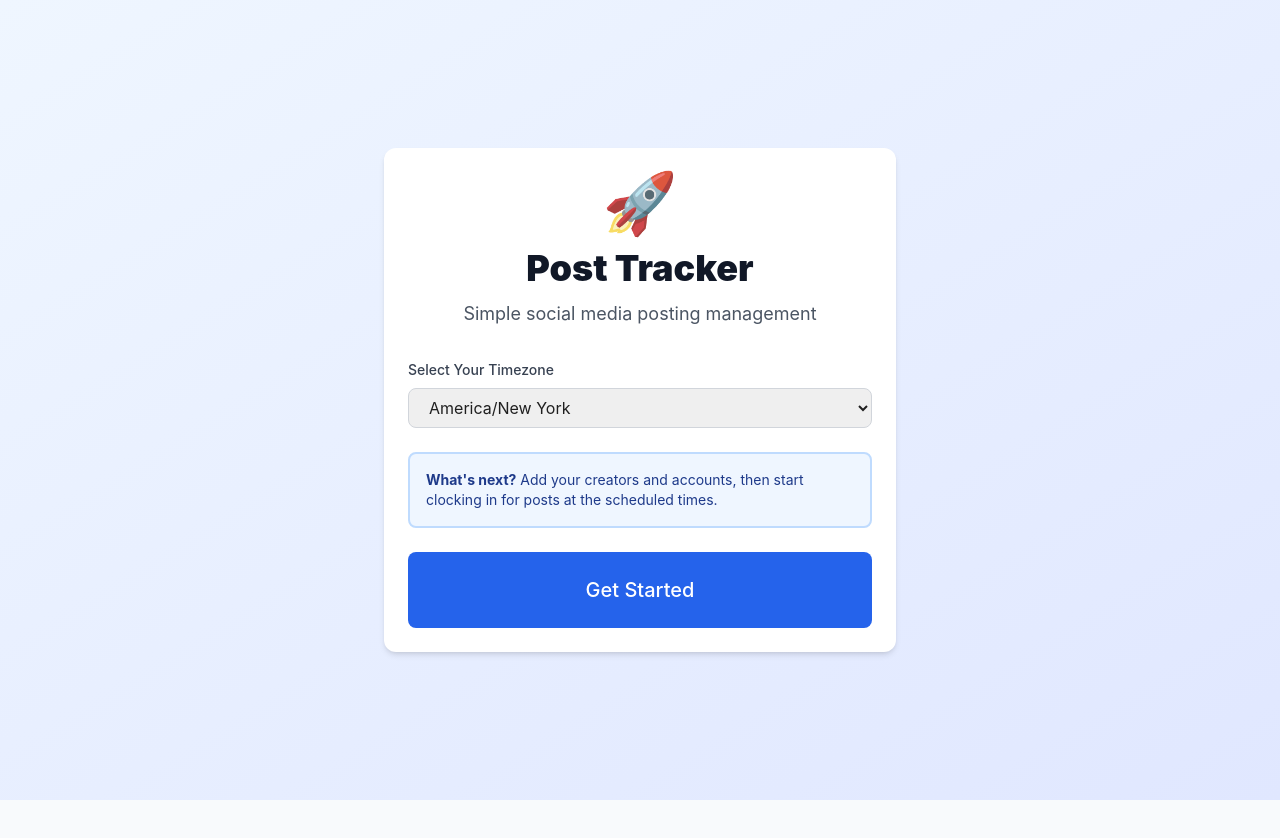
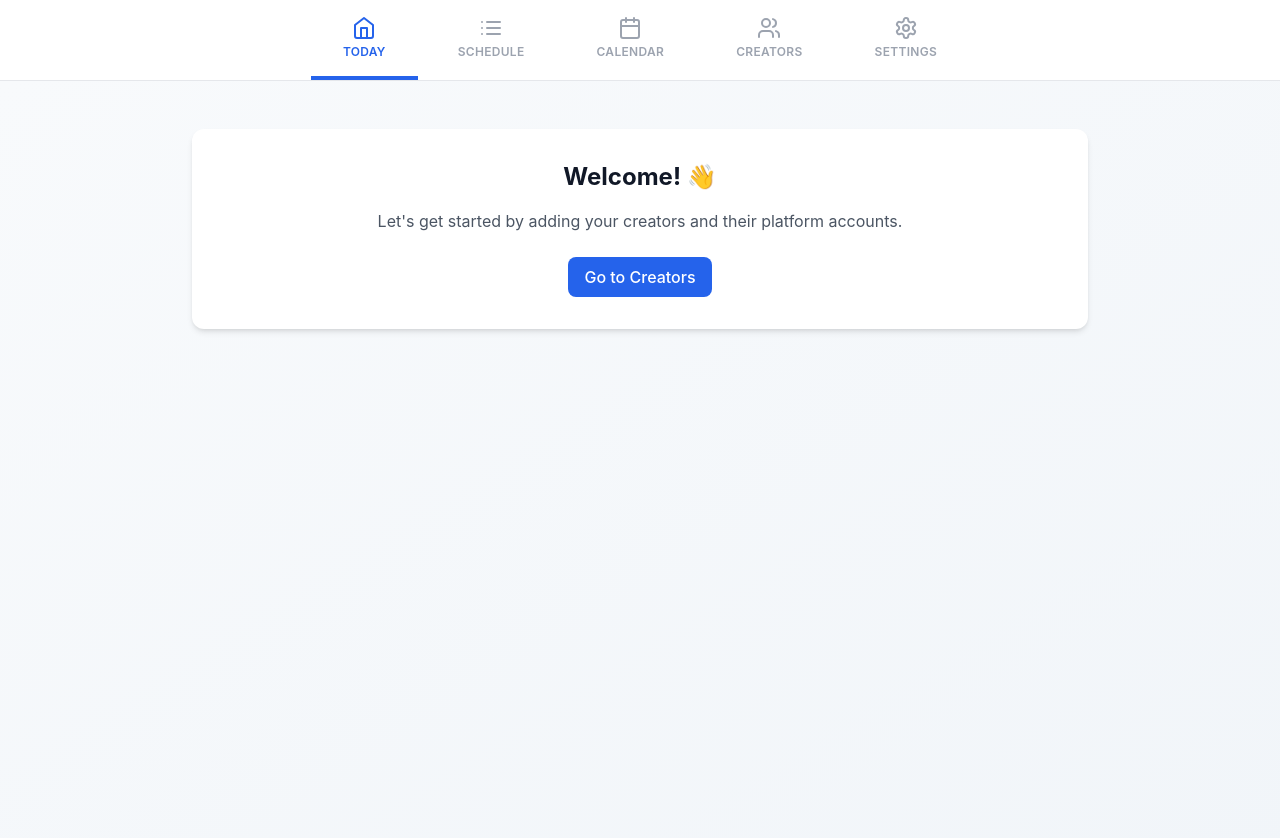
Before and after one commit to gigageek101/SocialPostTrackingWebsite, a React (Vite) app: page / in a window 1280 px wide. Shown: the top 838 px of the page. Before the commit the page ends 800 px from the top, so only its background shows below. Built offline with nearby package versions, Linux system fonts and the light colour scheme.

Commit message:
Auto-detect timezone and standardize to US Time + User's Local Time

```diff
--- a/src/components/screens/CreatorsScreen.tsx
+++ b/src/components/screens/CreatorsScreen.tsx
@@ -7,7 +7,6 @@ import { Select } from '../ui/Select';
 import { PlatformIcon } from '../ui/PlatformIcon';
 import { Plus, Trash2, User } from 'lucide-react';
 import { useApp } from '../../context/AppContext';
-import { COMMON_TIMEZONES } from '../../utils/timezone';
 import { DEFAULT_CREATOR_TIMEZONE, PLATFORM_NAMES } from '../../constants/platforms';
 import { Platform } from '../../types';
 
@@ -61,11 +60,6 @@ export function CreatorsScreen() {
     setAccountProfileLink('');
     setShowAccountModal(false);
   };
-
-  const timezoneOptions = COMMON_TIMEZONES.map((tz) => ({
-    value: tz,
-    label: tz.replace(/_/g, ' '),
-  }));
 
   const platformOptions = Object.entries(PLATFORM_NAMES).map(([value, label]) => ({
     value,
@@ -234,16 +228,10 @@ export function CreatorsScreen() {
             onChange={(e) => setCreatorName(e.target.value)}
           />
 
-          <Select
-            label="Creator Timezone"
-            options={timezoneOptions}
-            value={creatorTimezone}
-            onChange={(e) => setCreatorTimezone(e.target.value)}
-          />
-
           <div className="bg-blue-50 border border-blue-200 rounded-lg p-3">
             <p className="text-sm text-blue-900">
-              Default timezone is Chicago (CT). This is used for Instagram and Facebook posting times.
+              <strong>📍 All times use US Central Time</strong><br/>
+              Your local time is automatically detected and displayed alongside US time.
             </p>
           </div>
 
--- a/src/components/screens/OnboardingScreen.tsx
+++ b/src/components/screens/OnboardingScreen.tsx
@@ -1,54 +1,28 @@
-import { useState } from 'react';
-import { Button } from '../ui/Button';
-import { Select } from '../ui/Select';
+import { useEffect } from 'react';
 import { Card } from '../ui/Card';
 import { useApp } from '../../context/AppContext';
-import { COMMON_TIMEZONES } from '../../utils/timezone';
 import { getBrowserTimezone } from '../../utils/helpers';
 
 export function OnboardingScreen() {
   const { completeOnboarding } = useApp();
-  const [timezone, setTimezone] = useState(getBrowserTimezone());
 
-  const handleStart = () => {
-    completeOnboarding(timezone, false);
-  };
-
-  const timezoneOptions = COMMON_TIMEZONES.map((tz) => ({
-    value: tz,
-    label: tz.replace(/_/g, ' '),
-  }));
+  useEffect(() => {
+    // Auto-detect timezone and start automatically
+    const detectedTimezone = getBrowserTimezone();
+    completeOnboarding(detectedTimezone, false);
+  }, [completeOnboarding]);
 
   return (
     <div className="min-h-screen bg-gradient-to-br from-blue-50 to-indigo-100 flex items-center justify-center p-4">
       <Card className="max-w-lg w-full shadow-2xl">
-        <div className="text-center mb-8">
-          <div className="text-6xl mb-4">🚀</div>
+        <div className="text-center">
+          <div className="text-6xl mb-4 animate-pulse">🚀</div>
           <h1 className="text-4xl font-black text-gray-900 mb-3">
-            Post Tracker
+            Setting Up...
           </h1>
           <p className="text-lg text-gray-600">
-            Simple social media posting management
+            Detecting your timezone and initializing
           </p>
-        </div>
-
-        <div className="space-y-6">
-          <Select
-            label="Select Your Timezone"
-            options={timezoneOptions}
-            value={timezone}
-            onChange={(e) => setTimezone(e.target.value)}
-          />
-
-          <div className="bg-blue-50 border-2 border-blue-200 rounded-lg p-4">
-            <p className="text-sm text-blue-900">
-              <strong>What's next?</strong> Add your creators and accounts, then start clocking in for posts at the scheduled times.
-            </p>
-          </div>
-
-          <Button onClick={handleStart} fullWidth size="lg" className="text-xl py-6">
-            Get Started
-          </Button>
         </div>
       </Card>
     </div>
--- a/src/components/screens/ScheduleOverviewScreen.tsx
+++ b/src/components/screens/ScheduleOverviewScreen.tsx
@@ -234,11 +234,11 @@ export function ScheduleOverviewScreen() {
                   {/* Times Display */}
                   <div className="grid grid-cols-2 gap-4 mb-6">
                     <div className="p-4 bg-gradient-to-br from-purple-50 to-purple-100 rounded-xl">
-                      <div className="text-xs text-purple-600 font-semibold mb-1">Creator Time</div>
+                      <div className="text-xs text-purple-600 font-semibold mb-1">US Time</div>
                       <div className="text-3xl font-black text-purple-900">
                         {nextRecommendation.recommendedTimeCreatorTZ}
                       </div>
-                      <div className="text-xs text-purple-600 mt-1">{creator.timezone.split('/')[1]}</div>
+                      <div className="text-xs text-purple-600 mt-1">Central Time</div>
                     </div>
                     <div className="p-4 bg-gradient-to-br from-green-50 to-green-100 rounded-xl">
                       <div className="text-xs text-green-600 font-semibold mb-1">Your Time</div>
--- a/src/constants/platforms.ts
+++ b/src/constants/platforms.ts
@@ -2,7 +2,8 @@ import { Platform, PlatformChecklistTemplate } from '../types';
 
 // Bangkok timezone base times (UTC+7)
 export const BANGKOK_TIMEZONE = 'Asia/Bangkok';
-export const DEFAULT_CREATOR_TIMEZONE = 'America/Chicago';
+export const DEFAULT_CREATOR_TIMEZONE = 'America/Chicago'; // US Central Time
+export const US_TIMEZONE = 'America/Chicago'; // All creators use US time
 
 export const PLATFORM_BASE_TIMES = {
   tiktok: ['05:00', '07:00', '09:00', '16:00', '18:00', '20:00'],
--- a/src/utils/dynamicScheduler.ts
+++ b/src/utils/dynamicScheduler.ts
@@ -9,6 +9,7 @@ import {
 import {
   PLATFORM_BASE_TIMES,
   COOLDOWN_MINUTES,
+  US_TIMEZONE,
 } from '../constants/platforms';
 import {
   formatInTimezone,
@@ -37,7 +38,7 @@ export interface RecommendedPost {
  */
 export function getNextRecommendedPost(
   account: PlatformAccount,
-  creator: Creator,
+  _creator: Creator,
   userSettings: UserSettings,
   shift: 'morning' | 'evening',
   todayPosts: PostLogEntry[]
@@ -73,8 +74,8 @@ export function getNextRecommendedPost(
   let cooldownEndsInMinutes: number | undefined = undefined;
 
   if (shiftPosts.length === 0) {
-    // First post of shift - use base time
-    recommendedTimeUTC = getBaseTimeForShift(platform, shift, creator.timezone);
+    // First post of shift - use base time (always US timezone)
+    recommendedTimeUTC = getBaseTimeForShift(platform, shift, US_TIMEZONE);
   } else {
     // Calculate from previous post + cooldown
     const lastPost = shiftPosts[shiftPosts.length - 1];
@@ -107,7 +108,7 @@ export function getNextRecommendedPost(
     accountId: account.id,
     platform,
     recommendedTimeUTC,
-    recommendedTimeCreatorTZ: formatInTimezone(recommendedTimeUTC, creator.timezone, false),
+    recommendedTimeCreatorTZ: formatInTimezone(recommendedTimeUTC, US_TIMEZONE, false), // Always US time
     recommendedTimeUserTZ: formatInTimezone(recommendedTimeUTC, userSettings.userTimezone, false),
     shift,
     postNumber,
```
